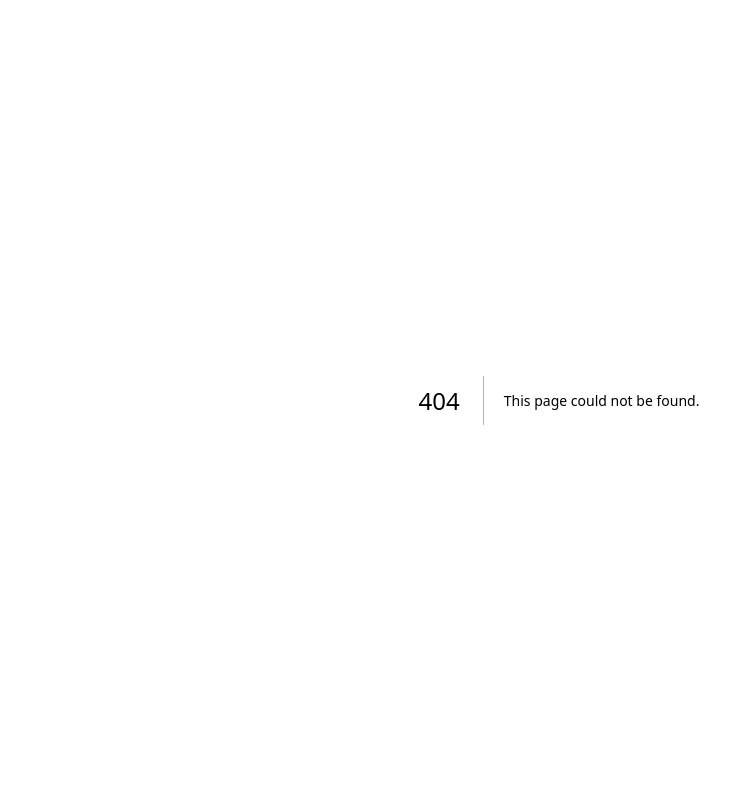
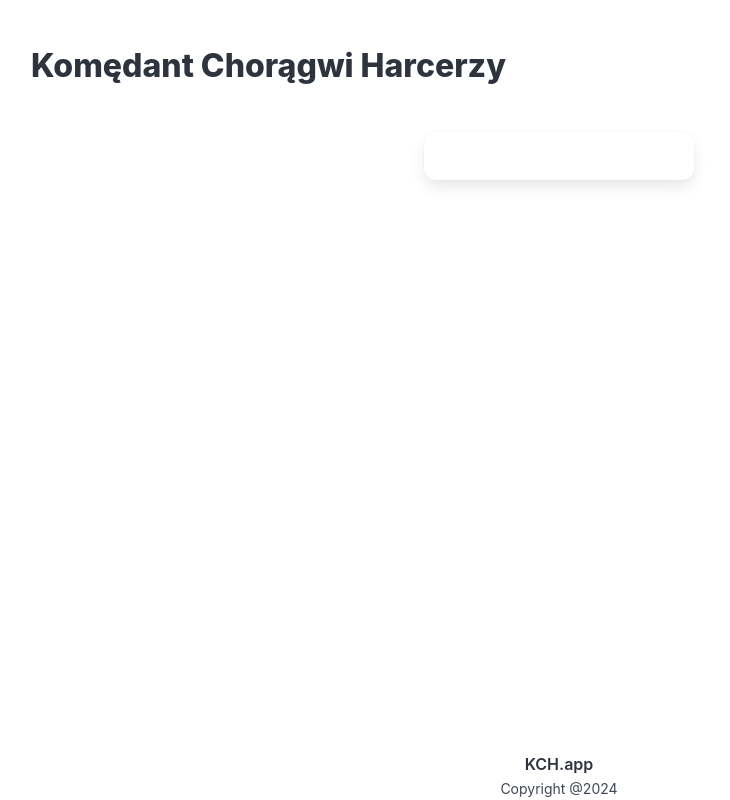
Before and after one commit to saramic/kch-blog, a Next.js app: page /game/1 in a window 1280 px wide. Before the commit this address had no page. Shown: the whole page, without its empty margins (81-811 px from the left). Built offline with nearby package versions, Linux system fonts and the light colour scheme.

Commit message:
Added link shortner and sass styling
with:
    npm install --save-dev sass

UUID generated with:
    uuidgen | pbcopy

```diff
--- /dev/null
+++ b/app/game/[id]/page.tsx
@@ -0,0 +1,26 @@
+export default async function Page({
+  params,
+}: {
+  params: Promise<{ id: string }>;
+}) {
+  const { id } = await params;
+  const answers = {
+    "0DD92EC6-1B34-469D-897B-87106FB7D790": "This is the answer for xyz",
+    "31558C7E-9110-4F0E-B54A-00A8D7515919": "This is the answer for abc",
+  };
+  return (
+    <main className="container">
+      <div className="columns">
+        <div className="column" />
+        <div className="column is-one-quarter">
+          <div className="card">
+            <div className="card-content">
+              <div>{answers[id]}</div>
+            </div>
+          </div>
+        </div>
+        <div className="column" />
+      </div>
+    </main>
+  );
+}
--- a/app/layout.tsx
+++ b/app/layout.tsx
@@ -1,3 +1,7 @@
+import "../public/styles/main.scss";
+import Header from "./header";
+import Footer from "./footer";
+
 export default function RootLayout({
   children,
 }: {
@@ -5,7 +9,13 @@ export default function RootLayout({
 }) {
   return (
     <html lang="en">
-      <body>{children}</body>
+      <body>
+      <main className="container hero is-fullheight">
+        <Header />
+        {children}
+        <Footer />
+        </main>
+      </body>
     </html>
   )
 }
--- a/package.json
+++ b/package.json
@@ -27,6 +27,7 @@
     "eslint": "9.15.0",
     "eslint-config-next": "15.0.3",
     "prettier": "^3.3.3",
+    "sass": "^1.81.0",
     "typescript": "^5.6.3"
   }
 }
--- /dev/null
+++ b/public/styles/main.scss
@@ -0,0 +1,17 @@
+// Path to Bulma's sass folder
+@use "bulma/sass" with (
+  // $family-primary: '"Nunito", sans-serif',
+  // $grey-dark: $brown,
+  // $grey-light: $beige-light,
+  $primary: #0fbc55,
+  $link: #1063c2,
+  // $control-border-width: 2px,
+  // $input-shadow: none
+);
+
+// Import the Google Font
+// @import url("https://fonts.googleapis.com/css?family=Nunito:400,700");
+
+@import "bulma/bulma.scss";
+
+@import "bulma/sass/utilities/mixins";
```
Also changed, not shown: app/[shortId]/page.tsx (added, +15 -0 lines), app/page.tsx (+0 -7 lines), 1 other file (tests, documents, lock files or other folders).
